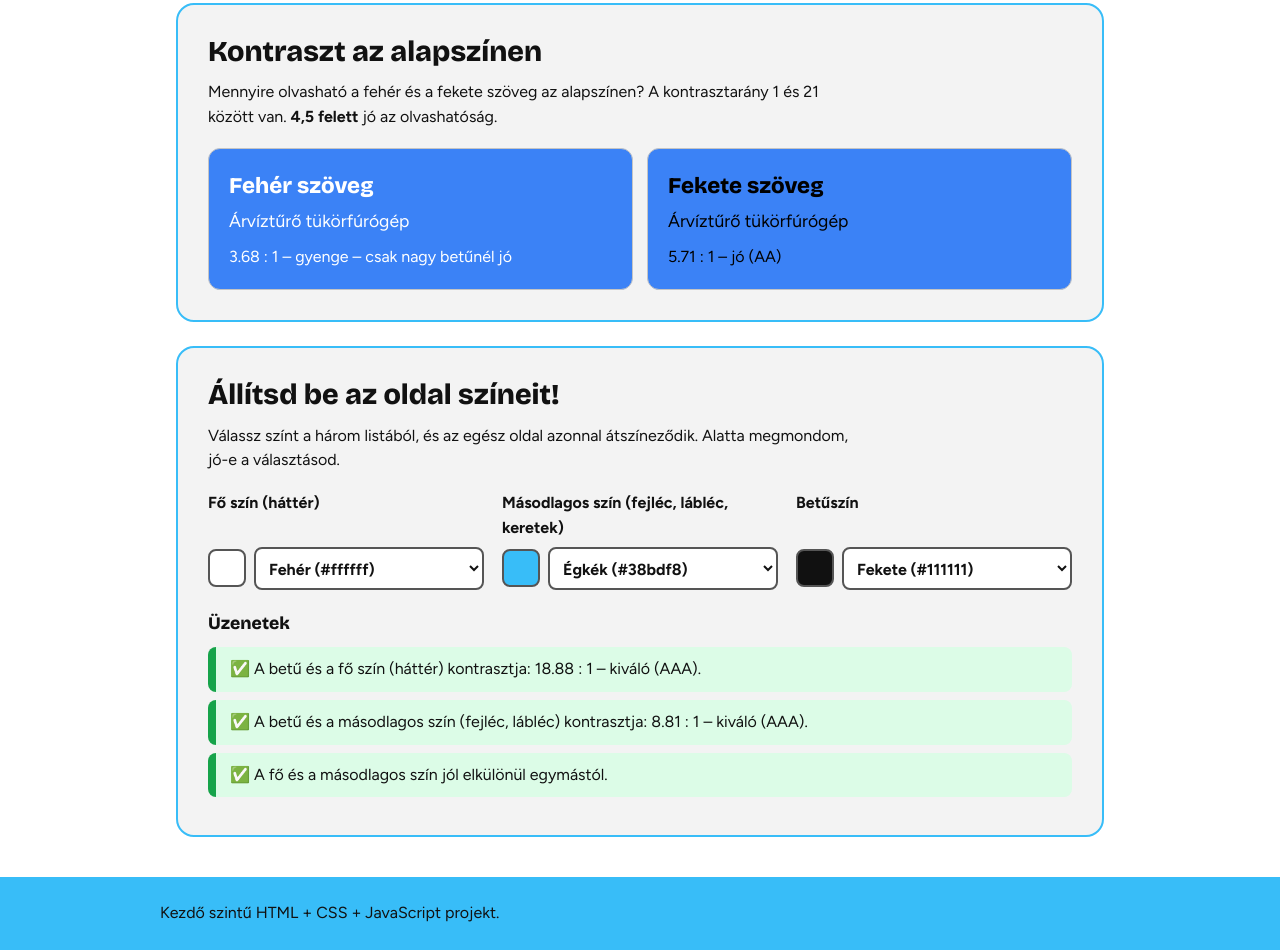
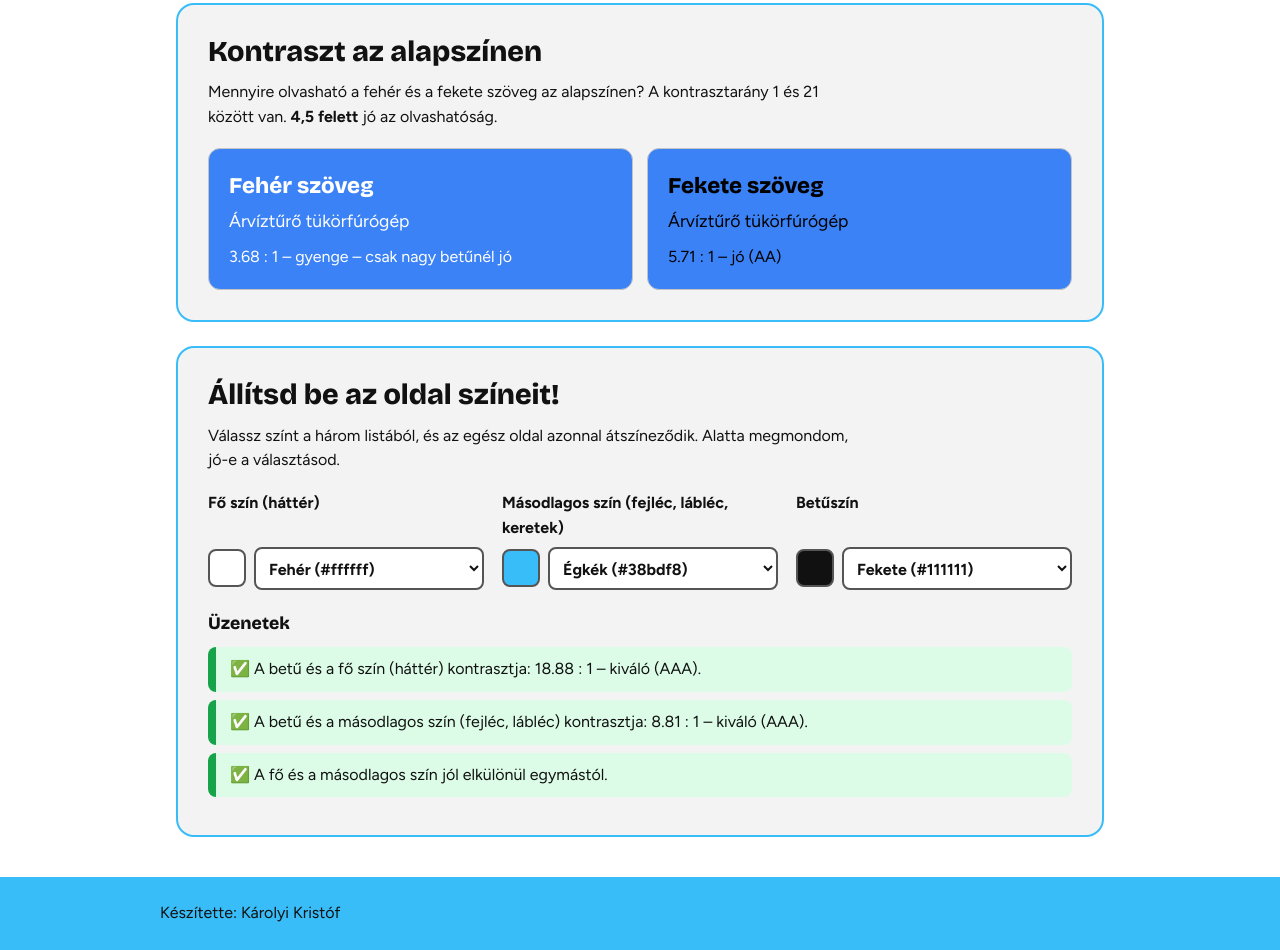
Before and after one commit to Kristoooof/Colortheory, a plain HTML site: page index.html in a window 1280 px wide. Shown: the part 6379-7329 px from the top of the page. Drawn offline with nearby package versions, Linux system fonts and the light colour scheme.

Commit message:
Add author name to footer in index.html
Updated footer text to include the author's name.

```diff
--- a/index.html
+++ b/index.html
@@ -174,7 +174,7 @@
 
   <footer>
     <div class="belso">
-      <p>Kezdő szintű HTML + CSS + JavaScript projekt.</p>
+      <p>Készítette: Károlyi Kristóf</p>
     </div>
   </footer>
 
```
